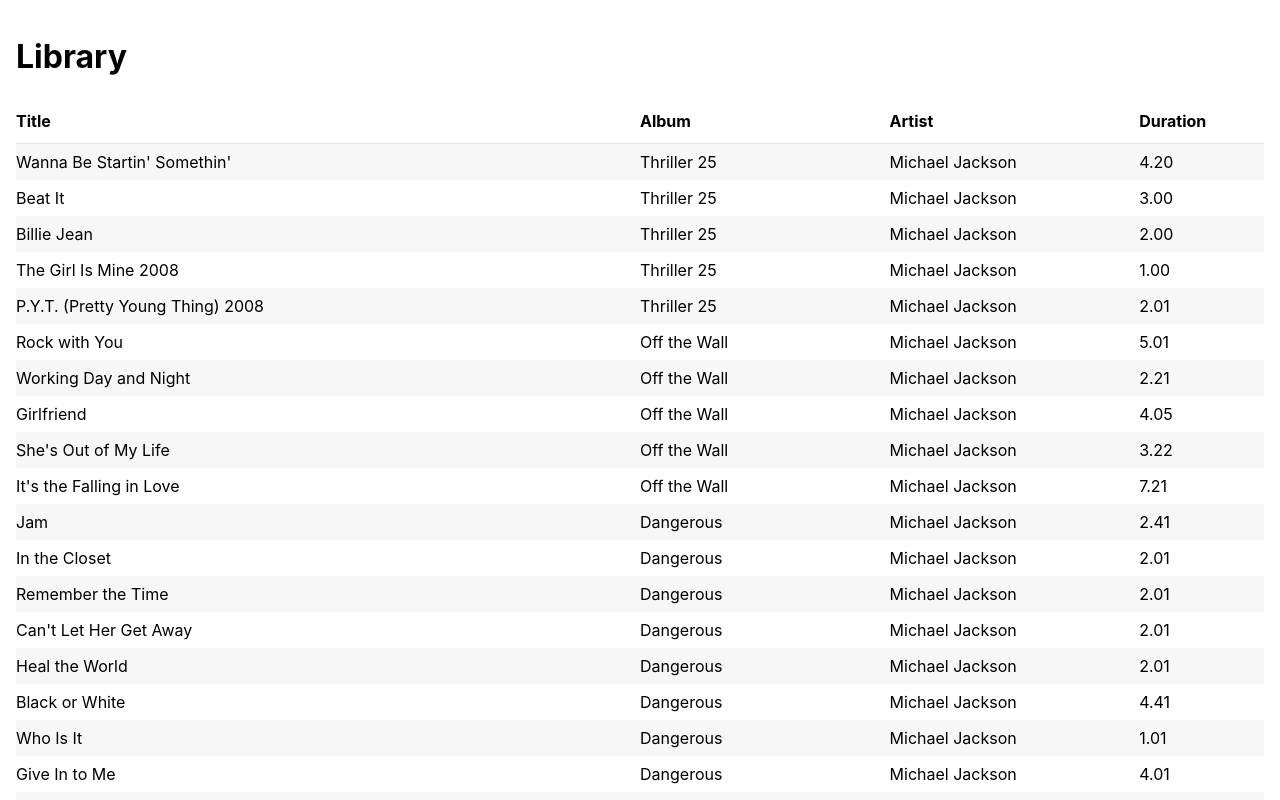
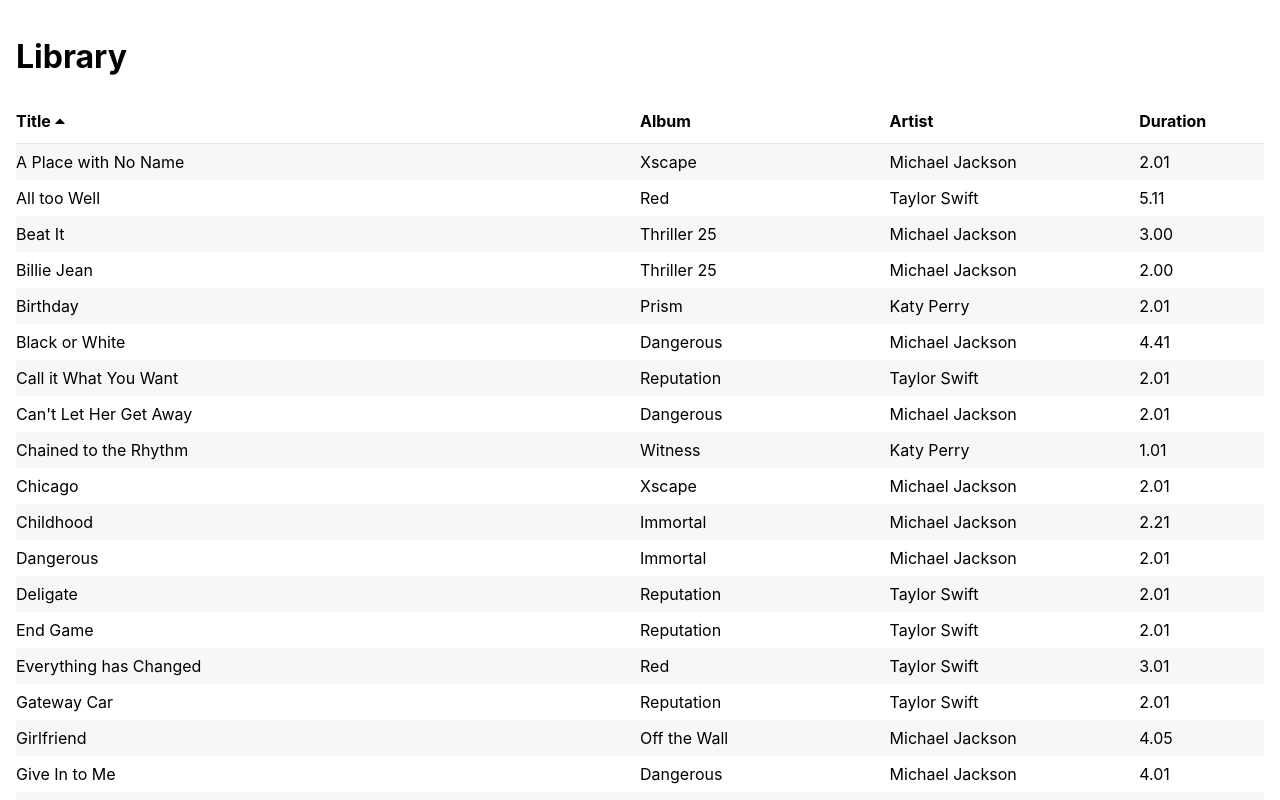
Before and after one commit to Extazx2/react-music-library, a React (Create React App) app: page / in a window 1280 px wide. Shown: the top 800 px of the page. Built offline with nearby package versions, Linux system fonts and the light colour scheme.

Commit message:
add a sort / filter functionnality

```diff
--- a/package.json
+++ b/package.json
@@ -3,6 +3,9 @@
   "version": "0.1.0",
   "private": true,
   "dependencies": {
+    "@fortawesome/fontawesome-svg-core": "^1.2.36",
+    "@fortawesome/free-solid-svg-icons": "^5.15.4",
+    "@fortawesome/react-fontawesome": "^0.1.16",
     "@testing-library/jest-dom": "^5.11.4",
     "@testing-library/react": "^11.1.0",
     "@testing-library/user-event": "^12.1.10",
--- a/src/App.js
+++ b/src/App.js
@@ -1,5 +1,10 @@
 import './App.scss';
 import Library from './components/library';
+import { library } from "@fortawesome/fontawesome-svg-core"
+import { faCaretDown, faCaretUp } from '@fortawesome/free-solid-svg-icons';
+
+library.add(faCaretUp)
+library.add(faCaretDown)
 
 function App() {
   return (
--- a/src/collections/db.js
+++ b/src/collections/db.js
@@ -5,9 +5,9 @@
     return Promise.resolve(albumsCollection)
 }
 
-const getSongs = () => {
+const getSongs = (sort = {property: "title", direction: "asc"}) => {
     // For each song in the songsCollection, we will try to find the matching album
-    const songs = songsCollection.map(song => {
+    let songs = songsCollection.map(song => {
         // We try to find the album whose id is the same as the album id of the song
         const album = albumsCollection.find(alb => alb.id === song.album_id)
         // If we find the album, we can set the property album in the song object
@@ -16,7 +16,36 @@
         }
         return song
     })
+    sortList(songs, sort)
     return Promise.resolve(songs)
+}
+
+const sortList = (list, sort) => {
+    list.sort((a, b) => {
+        let value1, value2 = null;
+        if(sort.property === 'title') {
+          value1 = a.title;
+          value2 = b.title;
+        } else if(sort.property === 'album') {
+          value1 = a.album.title;
+          value2 = b.album.title;
+        } else if(sort.property === 'artist') {
+          value1 = a.album.artist;
+          value2 = b.album.artist;
+        } else if(sort.property === 'duration') {
+          value1 = a.duration;
+          value2 = b.duration;
+        }
+        value1 = (typeof value1 === "string") ? value1.toLowerCase() : value1;
+        value2 = (typeof value2 === "string") ? value2.toLowerCase() : value2;
+
+        if(value1 === value2) return 0;
+        let result = value1 > value2;
+        result = sort.direction === 'desc' ? !result : result;
+        return result ? 1 : -1;
+      });
+
+      return list;
 }
 
 const db = {
--- a/src/components/library/index.jsx
+++ b/src/components/library/index.jsx
@@ -1,15 +1,52 @@
+import { FontAwesomeIcon } from "@fortawesome/react-fontawesome";
 import { useEffect, useState } from "react";
 import { getSongs } from "../../services/library";
 import "./style.scss"
 
+const SortIcon = ({sort, name}) => {
+    if (sort.property !== name) return null
+
+    let icon = null
+    if (sort.direction === "asc") {
+        icon = "caret-up"
+    } else if (sort.direction === "desc") {
+        icon = "caret-down"
+    } else {
+        return null
+    }
+
+    return <FontAwesomeIcon icon={icon} />
+}
+
 const Library = () => {
     const [songs, setSongs] = useState([])
+    const [sort, setSort] = useState({
+        property: "title",
+        direction: "asc"
+    })
+    const [error, setError] = useState(null)
 
-    // Empty array means executed only once at component mount.
     useEffect(() => {
-        getSongs()
-            .then(setSongs) // syntax equals (data => setSongs(data))
-    }, [])
+        loadSongs()
+    }, [sort]) // We update the list of songs when we change the sort filter
+
+    const loadSongs = () => {
+        getSongs(null, sort)
+        .then(setSongs) // syntax equals (data => setSongs(data))
+        .catch(setError)
+    }
+
+    const updateSort = (newProperty) => {
+        let {property, direction} = sort
+        if (newProperty === property) {
+            direction = direction === "asc" ? "desc" : "asc"
+        }
+        property = newProperty
+        setSort({
+            property,
+            direction
+        })
+    }
 
     const listItems = songs.map(song => (
         <div key={song.id} className="row">
@@ -24,10 +61,18 @@
         <div className="Library">
             <h1>Library</h1>
             <div className="table-header">
-                <div className="column title">Title</div>
-                <div className="column album">Album</div>
-                <div className="column artist">Artist</div>
-                <div className="column duration">Duration</div>
+                <div className="column title" onClick={() => updateSort('title')}>
+                    Title <SortIcon sort={sort} name="title"/>
+                </div>
+                <div className="column album" onClick={() => updateSort('album')}>
+                    Album <SortIcon sort={sort} name="album"/>
+                </div>
+                <div className="column artist" onClick={() => updateSort('artist')}>
+                    Artist <SortIcon sort={sort} name="artist"/>
+                </div>
+                <div className="column duration" onClick={() => updateSort('duration')}>
+                    Duration <SortIcon sort={sort} name="duration"/>
+                </div>
             </div>
             {listItems}
         </div>
--- a/src/services/library.js
+++ b/src/services/library.js
@@ -1,7 +1,7 @@
 import db from "../collections/db"
 
-function getSongs() {
-    return db.getSongs()
+function getSongs(query, sort) {
+    return db.getSongs(sort)
 }
 
 function getAlbums() {
```
Also changed, not shown: 1 other file (tests, documents, lock files or other folders).
